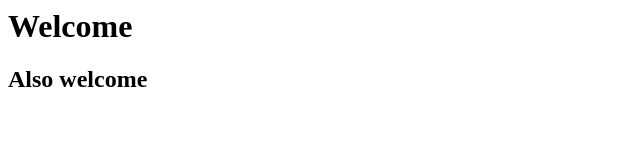
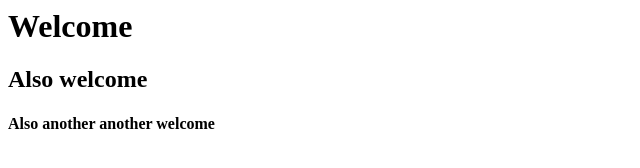
Before and after one commit to jhembe/SSHRemoteRepo, a plain HTML site: page index.html in a window 1280 px wide. Shown: the whole page, without its empty margins (0-640 px from the left). Drawn offline with Linux system fonts and the light colour scheme.

Commit message:
Update index.html

```diff
--- a/index.html
+++ b/index.html
@@ -6,5 +6,6 @@
 	<body>
 		<h1>Welcome</h1>
 		<h2>Also welcome</h2>
+		<h4>Also another another welcome</h4>
 	</body>
 </html>
```
